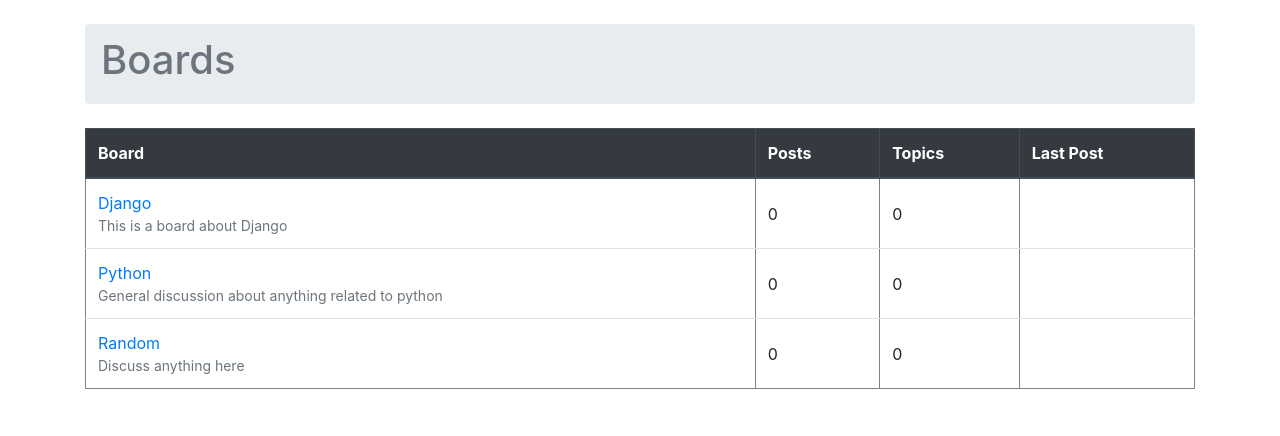
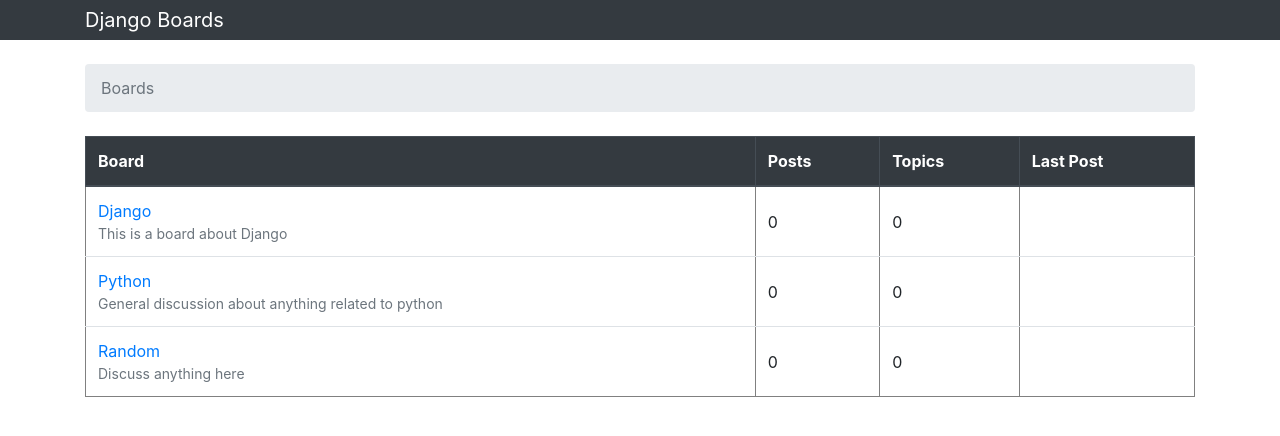
Before and after one commit to Abepena/django-boards, a Django app: page / in a window 1280 px wide. Shown: the top 436 px of the page. Run offline with Django 3.2, Linux system fonts and the light colour scheme; data comes from the database, SQL or seed files in the repository; some libraries are stand-ins or nearby versions.

Commit message:
refactored base template

```diff
--- a/templates/base.html
+++ b/templates/base.html
@@ -1,5 +1,4 @@
-<!DOCTYPE html>
-{% load static %}
+<!DOCTYPE html> {% load static %}
 <html>
 
 <head>
@@ -7,12 +6,22 @@
     <title>
         {% block title %} {% endblock %}
     </title>
-    <link rel="stylesheet" href="{% static 'css/bootstrap.min.css'%}" >
+    <link rel="stylesheet" href="{% static 'css/bootstrap.min.css'%}">
 </head>
 
 <body>
+    <nav class="navbar-expand-lg navbar-dark bg-dark">
+        <div class="container">
+            <a href="{% url 'home' %}" class="navbar-brand">Django Boards</a>
+        </div>
+    </nav>
     <div class="container">
+        <ol class="breadcrumb my-4">
+            {% block breadcrumbs %} {% endblock %}
+        </ol>
+
         {% block content %} {% endblock %}
+
     </div>
 </body>
 
--- a/templates/home.html
+++ b/templates/home.html
@@ -2,14 +2,11 @@
 
 {% block title %} Boards {% endblock %}
 
+{% block breadcrumbs %}
+<li class="breadcrumb-item active">Boards</li>
+{% endblock %}
+
 {% block content %}
-<ol class="breadcrumb my-4">
-    <li class="breadcrumb-item active">
-        <h1>Boards</h1>
-    </li>
-</ol>
-
-
 
 <table class="table" border="1">
     <thead class="thead-dark">
```
Also changed, not shown: templates/topics.html (+8 -6 lines).
